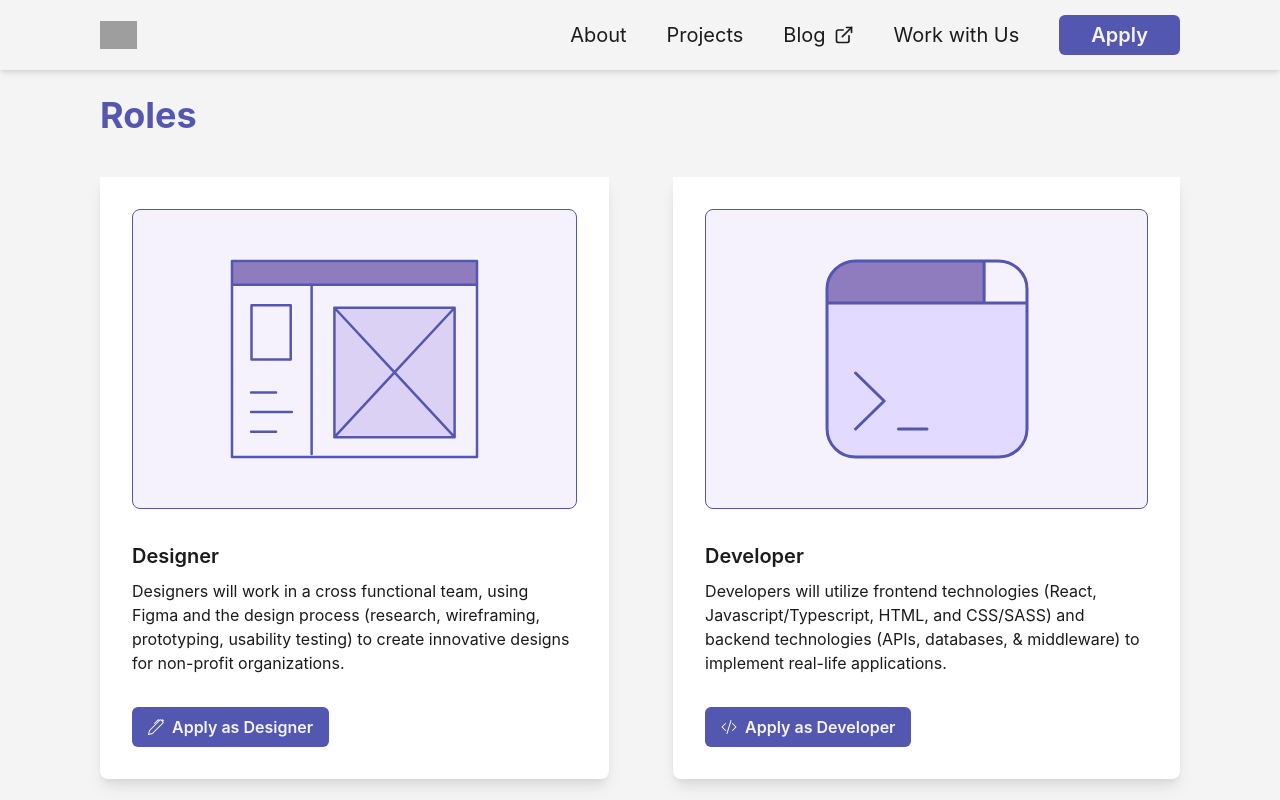
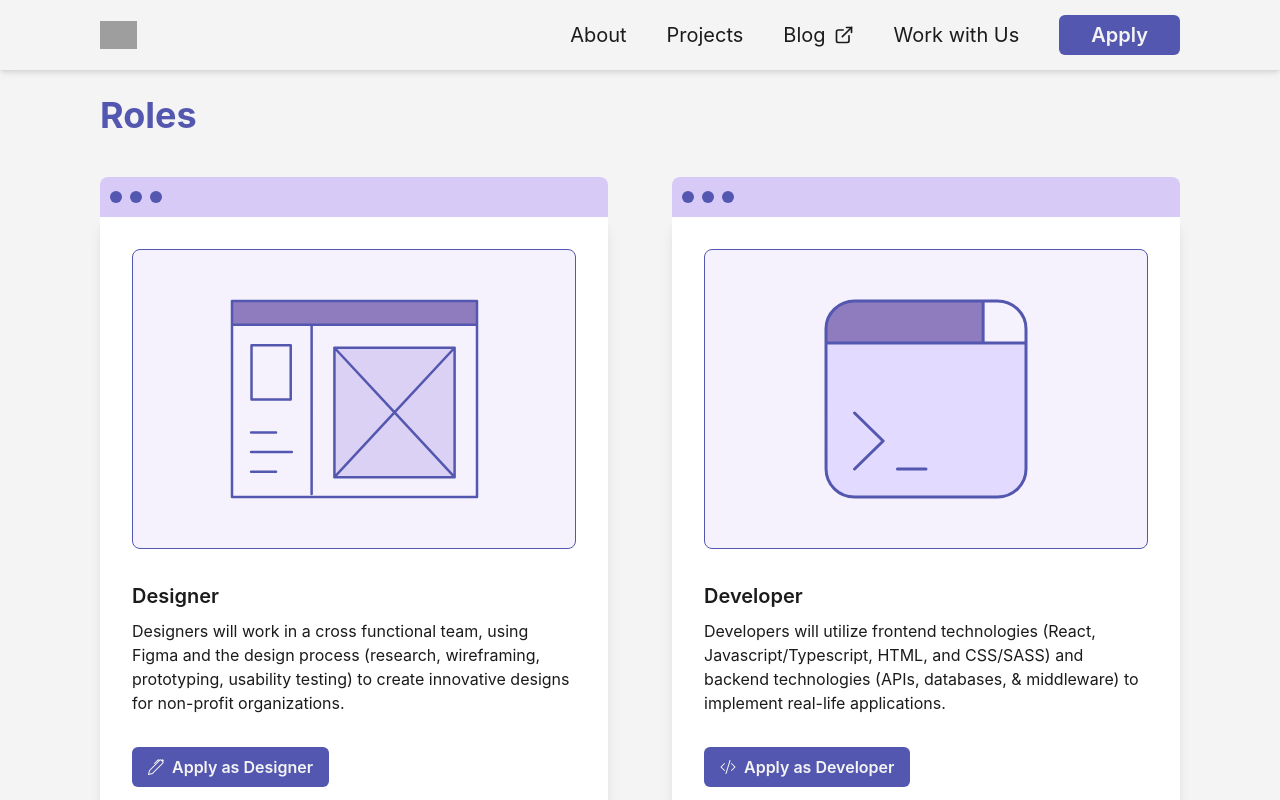
Before and after one commit to ctc-uci/website, a React (Vite) app: page /apply in a window 1280 px wide. Shown: the top 800 px of the page. Built offline with nearby package versions, Linux system fonts and the light colour scheme; grey boxes are pictures that could not be loaded.

Commit message:
feat: menu bar

```diff
--- /dev/null
+++ b/src/components/apply/MenuBar.tsx
@@ -0,0 +1,26 @@
+import { Circle, Stack } from "@chakra-ui/react";
+
+export function MenuBar({ children }: { children: React.ReactNode }) {
+  return (
+    <Stack
+      sx={{ justifyContent: "column" }}
+      spacing={0}
+    >
+      <Stack
+        sx={{
+          backgroundColor: "ctc.lightMagenta",
+          borderTopRadius: "lg",
+          height: 10,
+          flexDirection: "row",
+          alignItems: "center",
+          padding: 2.5,
+        }}
+      >
+        <Circle sx={{ backgroundColor: "ctc.purple", width: 3, height: 3 }} />
+        <Circle sx={{ backgroundColor: "ctc.purple", width: 3, height: 3 }} />
+        <Circle sx={{ backgroundColor: "ctc.purple", width: 3, height: 3 }} />
+      </Stack>
+      {children}
+    </Stack>
+  );
+}
--- a/src/components/apply/Roles.tsx
+++ b/src/components/apply/Roles.tsx
@@ -12,6 +12,7 @@ import { BsCodeSlash, BsPen } from "react-icons/bs";
 import { Link } from "react-router-dom";
 
 import { headingStyle } from "../../styles/shared";
+import { MenuBar } from "./MenuBar";
 import designer from "/public/designer.svg";
 import developer from "/public/developer.svg";
 
@@ -27,6 +28,7 @@ export function Roles() {
         }}
         spacing={{ base: 8, lg: 16 }}
       >
+        <MenuBar>
           <RoleCard
             role={"Designer"}
             description={`Designers will work in a cross functional team, using Figma and the design process (research, wireframing, prototyping, usability testing) to create innovative designs for non-profit organizations.`}
@@ -34,7 +36,9 @@ export function Roles() {
             buttonIcon={<BsPen />}
             href={"/"}
           />
+        </MenuBar>
 
+        <MenuBar>
           <RoleCard
             role={"Developer"}
             description={`Developers will utilize frontend technologies (React, Javascript/Typescript, HTML, and CSS/SASS) and backend technologies (APIs, databases, & middleware) to implement real-life applications.`}
@@ -42,6 +46,7 @@ export function Roles() {
             buttonIcon={<BsCodeSlash />}
             href={"/"}
           />
+        </MenuBar>
       </Stack>
     </Stack>
   );
@@ -63,6 +68,7 @@ function RoleCard({
   href,
 }: RoleCardProps) {
   return (
+    <>
       <Stack
         spacing={8}
         sx={{
@@ -89,12 +95,10 @@ function RoleCard({
             sx={{ maxWidth: "80%", maxHeight: "80%" }}
           />
         </Center>
-
         <Stack spacing={2}>
           <Text sx={{ fontWeight: "semibold", fontSize: "xl" }}>{role}</Text>
           <Text>{description}</Text>
         </Stack>
-
         <ChakraLink
           as={Link}
           href={href}
@@ -108,5 +112,6 @@ function RoleCard({
           </Button>
         </ChakraLink>
       </Stack>
+    </>
   );
 }
--- a/src/theme.ts
+++ b/src/theme.ts
@@ -17,6 +17,7 @@ export const theme = extendTheme({
       purple: "#5457AF",
       lilac: "#E2DBF2",
       magnolia: "#F5F2FD",
+      lightMagenta: "#D7CAF6",
       gray: "#F4F4F4",
       grey: "#F4F4F4",
       white: "#FFFFFF",
```
Lines whose indentation alone changed are shown as unchanged.
